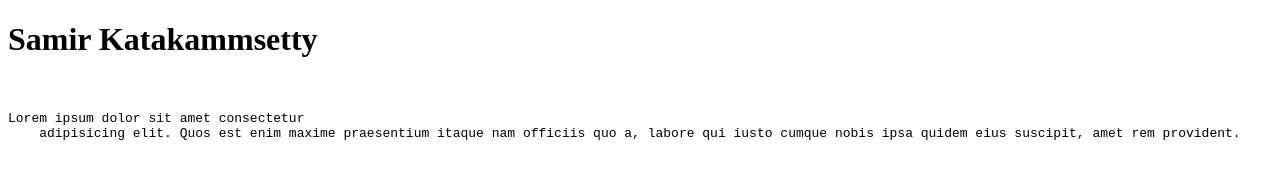
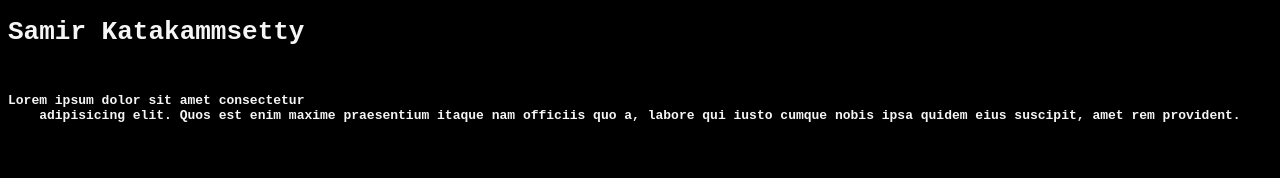
Before and after one commit to samirwastaken/samirs-portfolio-website, a plain HTML site: page index.html in a window 1280 px wide. Drawn offline with Linux system fonts and the light colour scheme.

Commit message:
testing a few values

```diff
--- a/index.html
+++ b/index.html
@@ -4,9 +4,10 @@
     <meta charset="UTF-8">
     <meta name="viewport" content="width=device-width, initial-scale=1.0">
     <title>Samir's Portfolio/Resume</title>
+    <link rel="stylesheet" href="styles.css">
 </head>
 <body>
-    <div id="Introduction">
+    <div class="Introduction">
         <!---->
         <h1>Samir Katakammsetty</h1>
         <br>
--- a/styles.css
+++ b/styles.css
@@ -0,0 +1,10 @@
+* {
+    background-color: black;
+    font-family: monospace;
+    color: whitesmoke;
+}
+
+.Introduction
+{
+    font-weight: bold;
+}
```
